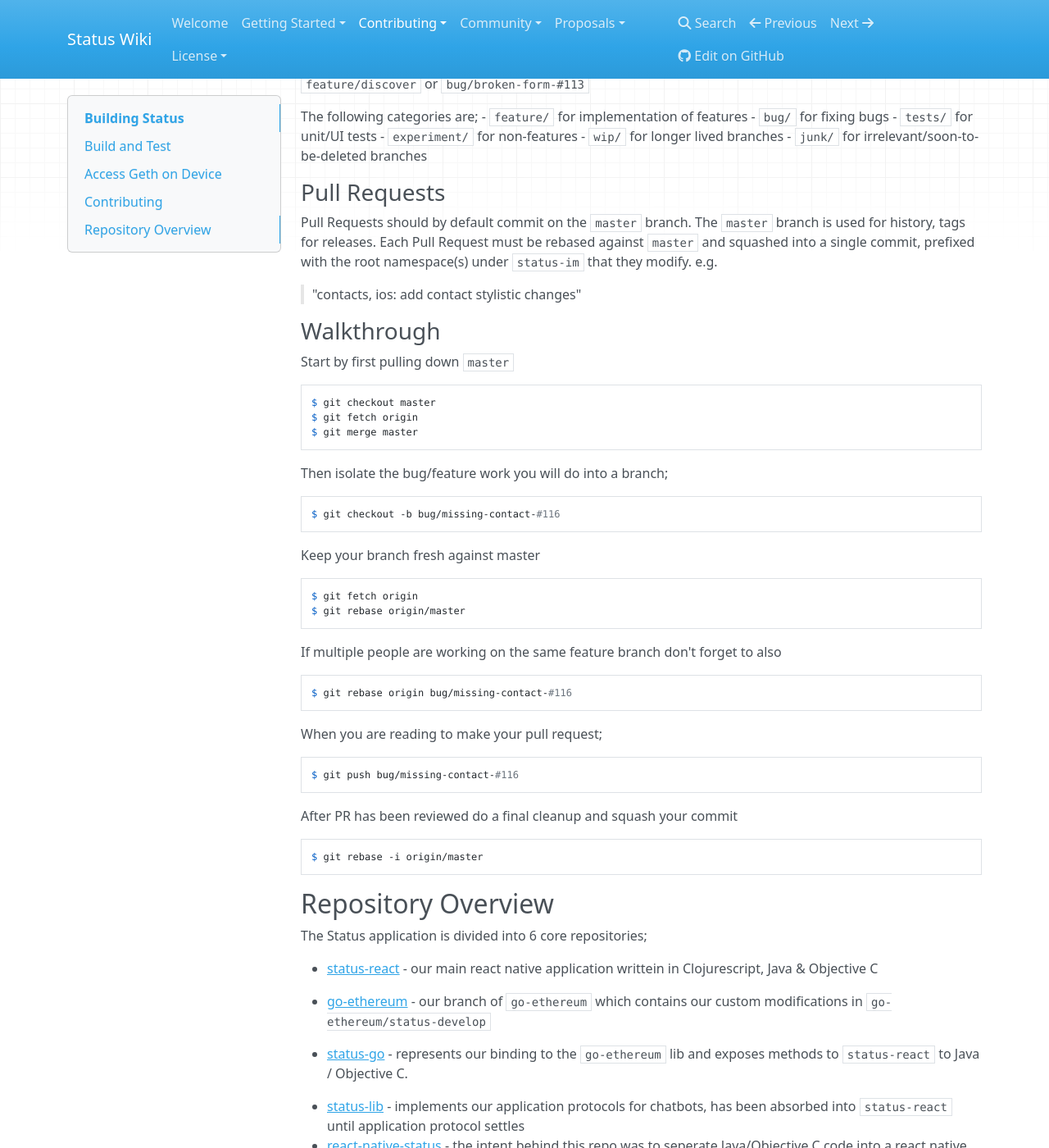
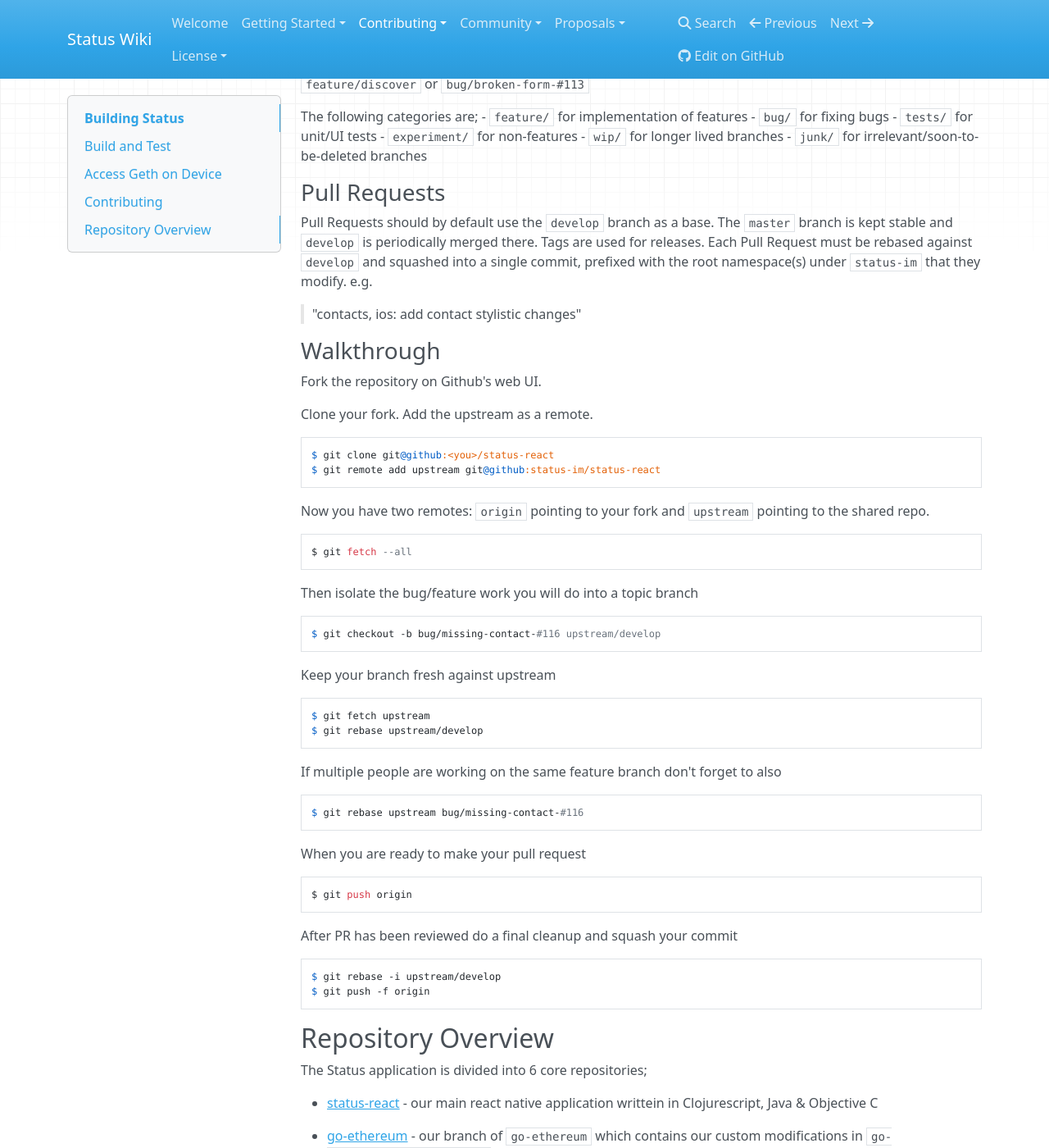
Before and after one commit to status-im/wiki.status.im, an MkDocs documentation site: the page built from docs/contributing/development/building-status.md, in a window 1280 px wide and 1400 px high, scrolled down 1997 px. Shown: the whole window at 82% size. Built offline with MkDocs 1.6.1, drawn with Linux system fonts in a browser that asks for light colours; nearby versions of some CDN libraries; old or Windows-style settings are respelled for this version of MkDocs.

Commit message:
Update git related docs
* instruct to use develop branch for PRs instead of master
* update PR walkthrough instructions

```diff
--- a/docs/contributing/development/building-status.md
+++ b/docs/contributing/development/building-status.md
@@ -69,7 +69,7 @@ Please make sure your contributions adhere to our coding guidelines:
  * Code must be idiomatic Clojure, please refer to the [style guidelines](https://github.com/bbatsov/clojure-style-guide) (i.e. use [lein eastwood
 ](https://github.com/jonase/eastwood) & [lein kibit](https://github.com/jonase/kibit)).
  * Code must be documented.
- * Pull requests need to be based on and opened against the `master` branch.
+ * Pull requests need to be based on and opened against the `develop` branch.
  * Commit messages should be prefixed with the root namespace(s) under `status-im` that they modify.
    * e.g. "contacts, ios: add contact stylistic changes"
 
@@ -98,38 +98,44 @@ The following categories are;
 
 ### Pull Requests
 
-Pull Requests should by default commit on the `master` branch. The `master` branch is used for history, tags for releases. Each Pull Request must be rebased against `master` and squashed into a single commit, prefixed with the root namespace(s) under `status-im` that they modify. e.g.
+Pull Requests should by default use the `develop` branch as a base. The `master` branch is kept stable and `develop` is periodically merged there. Tags are used for releases. Each Pull Request must be rebased against `develop` and squashed into a single commit, prefixed with the root namespace(s) under `status-im` that they modify. e.g.
 > "contacts, ios: add contact stylistic changes"
 
 
 ### Walkthrough
 
-Start by first pulling down `master`
+Fork the repository on Github's web UI.
 
-    $ git checkout master
-    $ git fetch origin
-    $ git merge master
+Clone your fork. Add the upstream as a remote.
 
-Then isolate the bug/feature work you will do into a branch;
+    $ git clone git@github:<you>/status-react
+    $ git remote add upstream git@github:status-im/status-react
 
-    $ git checkout -b bug/missing-contact-#116
+Now you have two remotes: `origin` pointing to your fork and `upstream` pointing to the shared repo.
 
-Keep your branch fresh against master
+    $ git fetch --all
 
-    $ git fetch origin
-    $ git rebase origin/master
+Then isolate the bug/feature work you will do into a topic branch
+
+    $ git checkout -b bug/missing-contact-#116 upstream/develop
+
+Keep your branch fresh against upstream
+
+    $ git fetch upstream
+    $ git rebase upstream/develop
 
 If multiple people are working on the same feature branch don't forget to also
 
-    $ git rebase origin bug/missing-contact-#116
+    $ git rebase upstream bug/missing-contact-#116
 
-When you are reading to make your pull request;
+When you are ready to make your pull request
 
-    $ git push bug/missing-contact-#116
+    $ git push origin
 
 After PR has been reviewed do a final cleanup and squash your commit
 
-    $ git rebase -i origin/master
+    $ git rebase -i upstream/develop
+    $ git push -f origin
 
 ## Repository Overview
 
```
